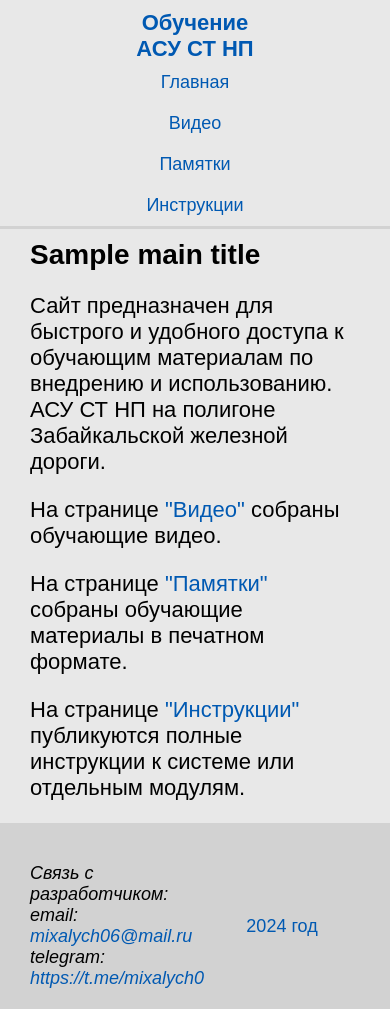
After one commit to mixalych06/asu_st_np, a Flask app: template templates/main.html in a window 390 px wide. The commit adds this page. Run offline with Flask 3, Linux system fonts and the light colour scheme; the template is opened without the code that fills it: most values are stand-ins (such as "Sample title", 1, 10 or a date in 2020).

Commit message:
finish css

```diff
--- a/main.py
+++ b/main.py
@@ -1,19 +1,19 @@
-from flask import Flask, render_template
+from flask import Flask, render_template, url_for
 
-from utils.pars_content import parsing_path_doc, parsing_path_video
+from utils.pars_content import parsing_path_doc, parsing_path_video, parsing_path_manual
 
 app = Flask(__name__)
 
 
 @app.route('/')
 def main_page():
-    return 'Hello'
+    return render_template('main.html', main_title='Главная страница')
 
 
 @app.route('/video')
 def video_page():
     contents = parsing_path_video()
-    print(contents)
+
     return render_template('video.html', video_title='Видео', contents=contents)
 
 
@@ -21,13 +21,14 @@ def video_page():
 @app.route('/mimo')
 def mimo_page():
     contents = parsing_path_doc()
-    print(contents)
+
     return render_template('docs.html', docs_title='Памятки', contents=contents)
 
 
 @app.route('/manual')
 def manual_page():
-    return 'Hello'
+    contents = parsing_path_manual()
+    return render_template('docs.html', docs_title='Инструкции', contents=contents)
 #
 #
 # @app.route('/author')
--- a/pyproject.toml
+++ b/pyproject.toml
@@ -8,6 +8,7 @@ readme = "README.md"
 [tool.poetry.dependencies]
 python = "^3.11"
 flask = "^3.0.2"
+docx2pdf = "^0.1.8"
 
 
 [build-system]
--- a/static/css/styles.css
+++ b/static/css/styles.css
@@ -7,6 +7,13 @@
 a {
     color: #0059b2;
     text-decoration: none;
+}
+
+h1{
+        font-weight: 600;
+        font-size: 40px;
+        margin-top: 25px;
+    margin-bottom: 25px;
 }
 
 .page {
@@ -30,25 +37,25 @@ a {
 
 .container {
 
-    width: 1200px;
+    max-width: 1200px;
     margin-left: auto;
     margin-right: auto;
     padding-left: 30px;
     padding-right: 30px;
 }
 
-/* ? HEADER */
+
+
+/* HEADER */
 
 .page-header {
     padding-top: 30px;
-    padding-bottom: 25px;
-
-
+    padding-bottom: 5px;
 }
 
 .page-header__container {
    display: flex;
-   justify-content: space-between;
+   max-width: 1200px;
    justify-content: space-between;
    align-items: center;
    border-bottom: 3px solid rgba(210, 210, 210, 1);
@@ -64,47 +71,77 @@ a {
     margin-bottom: 0;
     list-style-type: none;
     display: flex;
+
+/*    flex-wrap: wrap;*/
 /*    column-gap: 20px;*/
 
     font-weight: 400;
     font-size: 30px;
 }
 
+
 .main-menu__item{
+
+    /*padding-top: 25px;
+    padding-bottom: 25px;
+    padding-left: 15px;
+    padding-right: 15px;
+*/
+}
+.main-menu__link{
     padding-top: 25px;
     padding-bottom: 25px;
     padding-left: 15px;
     padding-right: 15px;
+
 }
 
-.main-menu__item:hover {
+.main-menu__link:hover {
+    background-clip: padding-box;
     background-color: rgba(210, 210, 210, 1);
+
     border-radius: 6px;
 
 }
 
+
+
 /*MAIN*/
+.container__paragraph{
+    font-size: 22px;
+    font-weight: 300;
+}
 
 .content-list {
     display: flex;
     flex-wrap: wrap;
     justify-content: center;
-    align-content: stretch;
+/*    align-content: fl;*/
+/*    flex-direction: column;*/
+
     padding-left: 0;
     margin-top: 0;
     margin-bottom: 0;
     list-style-type: none;
 }
 
+
+
 .content-list__item {
+
     display: flex;
     flex-direction: column;
+    justify-content: center;
     width: 300px;
-
+    flex-basis: 1;
+    flex-grow: 1;
+    -webkit-box-shadow: 3px 8px 20px -10px rgba(34, 133, 210, 0.5);
+    -moz-box-shadow: 3px 8px 20px -10px rgba(34, 133, 210, 0.5);
+    box-shadow: 3px 8px 20px -10px rgba(34, 133, 210, 0.5);
 
     background-color: white;
     font-weight: 300;
-    font-size: 15px;
+    font-size: 18px;
     margin-bottom: 10px;
     border-radius: 10px;
     padding-top: 10px;
@@ -115,17 +152,24 @@ a {
     margin-right: 10px;
 }
 
+.content-list__link {
+    word-wrap: break-word;
+    padding-top: 10px;
+    padding-bottom: 10px;
+}
+
 .page__footer {
     margin-top: auto;
     background-color: rgba(210, 210, 210, 1);
-    padding-bottom: 15px;
+    padding-bottom: 20px;
+    padding-top: 40px;
 
 }
 
 .footer-container {
-    display: flex;
-    justify-content: center;
-    align-items: center;
+    /*display: flex;
+    justify-content: space-between;*/
+/*    align-items: center;*/
 }
 
 .footer-list {
@@ -136,5 +180,85 @@ a {
     font-weight: 300;
     font-size: 18px;
     display: flex;
-    column-gap: 57px;
+    justify-content: center;
+    align-content: center;
+    align-items: center;
+
 }
+
+.footer-list__item{
+    display: flex;
+    justify-content: center;
+
+    flex-basis: 50%;
+
+}
+
+
+@media screen and (max-width: 950px) {
+    .page-header{
+        padding-top: 10px;
+    padding-bottom: 10px;
+
+    }
+    .main-menu  {
+        flex-direction: column;
+        justify-content: center;
+        text-align: center;
+}
+    .page-header__container {
+        flex-direction: column;
+        font-weight: 600;
+        font-size: 22px;
+    }
+
+    .page-header__nav{
+        flex-basis: auto;
+        flex-grow: 1;
+        width: 100%;
+
+
+
+    }
+
+    .main-menu__item{
+        flex-basis: auto;
+        flex-grow: 1;
+        width: 100%;
+    }
+
+    .main-menu__item:hover {
+
+    flex-direction: column;
+    background-clip: padding-box;
+    background-color: rgba(210, 210, 210, 1);
+
+    border-radius: 6px;
+}
+
+
+    .main-menu__link{
+        font-weight: 300;
+        font-size: 18px;
+    padding-top: 10px;
+    padding-bottom: 10px;
+    display: block;
+    height: auto;
+    }
+
+    .content-list__item{
+        flex-basis: auto;
+/*        flex-grow: 1;*/
+        min-width: 100%;
+        margin-bottom: 10px;
+    }
+    h1{
+        font-weight: 600;
+        font-size: 28px;
+        margin-top: 0px;
+    margin-bottom: 10px;
+
+    }
+
+
+}
--- a/templates/base.html
+++ b/templates/base.html
@@ -1,32 +1,30 @@
 <!DOCTYPE html>
 <html lang="en" class="page">
 <head>
-    <link rel="stylesheet" type="text/css" href="../static/css/fonts.css">
-    <link rel="stylesheet" type="text/css" href="../static/css/styles.css">
-
+    <link rel="stylesheet" type="text/css" href="{{ url_for('static', filename='css/fonts.css') }}">
+    <link rel="stylesheet" type="text/css" href="{{ url_for('static', filename='css/styles.css') }}">
     <meta charset="UTF-8">
-    <title>title</title>
-
+    <title>{% block title %}{% endblock %}</title>
 </head>
 <body class="page__body">
 <header class="page__header page-header">
     <div class="container page-header__container">
-        <a class="page-header__logo logo" href="#">
+        <a class="page-header__logo logo" href="{{ url_for('main_page') }}">
             Обучение <br>АСУ СТ НП
         </a>
         <nav class="page-header__nav">
             <ul class="page-header__menu main-menu">
                 <li class="main-menu__item">
-                    <a class="main-menu__link" href="/video">Видео</a>
+                    <a class="main-menu__link" href="{{ url_for('main_page') }}">Главная</a>
                 </li>
                 <li class="main-menu__item">
-                    <a class="main-menu__link" href="/mimo">Памятки</a>
+                    <a class="main-menu__link" href="{{ url_for('video_page') }}">Видео</a>
                 </li>
                 <li class="main-menu__item">
-                    <a class="main-menu__link" href="#">Инструкции</a>
+                    <a class="main-menu__link" href="{{ url_for('mimo_page') }}">Памятки</a>
                 </li>
                 <li class="main-menu__item">
-                    <a class="main-menu__link" href="#">Разрабтчик</a>
+                    <a class="main-menu__link" href="{{ url_for('manual_page') }}">Инструкции</a>
                 </li>
             </ul>
         </nav>
@@ -34,47 +32,29 @@
 </header>
 <main class="page__main page-main">
     {% block main %}
-<!--    <section class="page-main__title">-->
-<!--        <div class="container">-->
-<!--            <h1 class="page-main__title">Заголовок главный</h1>-->
-<!--        </div>-->
-<!--    </section>-->
-<!--    <section class="page-main__content main-content">-->
-<!--        <div class="container">-->
-<!--            <ul class="main-content__list content-list">-->
-<!--                <li class="content-list__item">-->
-<!--                    <a class="content-list__link" href="#">-->
-<!--                    Просмотр ошибки в консоле (5).docx-->
-<!--                    </a>-->
-<!--                </li>-->
-<!--                <li class="content-list__item">-->
-<!--                    <a class="content-list__link" href="#">-->
-<!--                    Заголовок главный<br>bccfcfbcfbcf-->
-<!--                    </a>-->
-<!--                </li>-->
 
-<!--            </ul>-->
-<!--        </div>-->
-<!--    </section>-->
     {% endblock %}
 </main>
 <footer class="page__footer page-footer">
     <div class="container footer-container">
         <ul class="footer-container__list footer-list">
             <li class="footer-list__item">
-                <a class="footer-list__link" href="#">
-                    Просмотр ошибки в консоле (5).docx
-                </a>
+                <address>
+                    Связь с разработчиком:<br>
+
+                    email: <a class="footer-list__link" href="mailto:mixalych06@mail.ru">mixalych06@mail.ru
+                    </a><br>
+                    telegram: <a class="footer-list__link" target="_blank" href="https://t.me/mixalych0">https://t.me/mixalych0
+                    </a>
+                </address>
             </li>
             <li class="footer-list__item">
                 <a class="footer-list__link" href="#">
-                    Заголовок главный<br>bccfcfbcfbcf
+                    2024 год
                 </a>
             </li>
         </ul>
     </div>
 </footer>
-
-
 </body>
 </html>
--- /dev/null
+++ b/templates/main.html
@@ -0,0 +1,26 @@
+{% extends 'base.html' %}
+
+{% block title %}
+{{ main_title }}
+{% endblock %}
+
+{% block main %}
+<section class="page-main__title">
+        <div class="container">
+            <h1 class="page-main__title">{{ main_title }}</h1>
+        </div>
+</section>
+<section class="page-main__content main-content">
+    <div class="container">
+        <p class="container__paragraph">Сайт предназначен для быстрого и удобного доступа к обучающим материалам по внедрению и использованию.
+            АСУ СТ НП на полигоне Забайкальской железной дороги.</p>
+        <p class="container__paragraph">На странице <a href="/video">"Видео"</a> собраны обучающие видео.</p>
+        <p class="container__paragraph">На странице <a href="/mimo">"Памятки"</a> собраны обучающие материалы в печатном формате.</p>
+        <p class="container__paragraph">На странице <a href="/mimo">"Инструкции"</a> публикуются полные инструкции к системе или отдельным модулям.</p>
+
+
+    </div>
+</section>
+
+
+{% endblock %}
--- a/utils/pars_content.py
+++ b/utils/pars_content.py
@@ -7,15 +7,16 @@ path_doc = '../static/content/Памятки'
 def parsing_path_video():
     path_video = 'static/content/Видео'
     rez = glob.glob(path_video + '/*/*.mp4')
-    rez.extend(glob.glob(path_video + '/*/*.avi'))
-    print(rez)
     return sorted(rez)
 
 
 def parsing_path_doc():
     path_document = 'static/content/Памятки'
-    # path_video = '../static/content/Видео'
-    # rez = glob.glob(path_video + '/*/*.docx')
-    rez = (glob.glob(path_document + '/*.docx'))
-    print(rez)
+    rez = (glob.glob(path_document + '/*.pdf'))
     return sorted(rez)
+
+
+def parsing_path_manual():
+    path_document = 'static/content/Инструкции'
+    rez = (glob.glob(path_document + '/*.pdf'))
+    return sorted(rez)
```
Also changed, not shown: templates/docs.html (+6 -2 lines), templates/index.html (deleted, +0 -80 lines), templates/video.html (+7 -1 lines), 2 other files.
